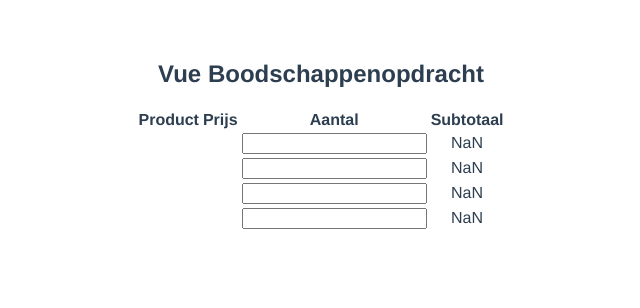
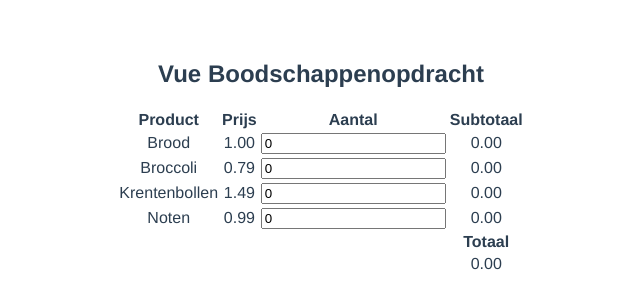
Before and after one commit to FennEXE/vue-groceries, a Vue app: page / in a window 1280 px wide. Shown: the top 308 px of the page, without its empty margins (319-959 px from the left). Built offline with nearby package versions, Linux system fonts and the light colour scheme.

Commit message:
Completed

```diff
--- a/src/components/GroceryList.vue
+++ b/src/components/GroceryList.vue
@@ -3,47 +3,27 @@
 		<h2>Vue Boodschappenopdracht</h2>
 		<table id="groceryTable">
 			<tr>
+
 				<th>Product</th>
 				<th>Prijs</th>
 				<th>Aantal</th>
 				<th>Subtotaal</th>
 			</tr>
 			<tr v-for="product in products" :key="product">
-				<td>{{Name}}</td>
-				<td>{{value}}</td>
-				<td><input v-model="amount" type="number" value="0" /></td>
-				<td>{{subTotal()}}</td>
-			</tr>
-			<!--
-			<tr>
-				<td>Brood</td>
-				<td>{{value[0]}}</td>
-				<td><input v-model="amount" type="number" value="0" /></td>
-				<td>0</td>
+
+				<td>{{product.name}}</td>
+				<td>{{product.value.toFixed(2)}}</td>
+				<td><input v-model="product.amount" type="number" value="0" min="0" /></td>
+				<td>{{subTotal(product.value, product.amount)}}</td>
 			</tr>
 			<tr>
-				<td>Broccoli</td>
-				<td>{{value[1]}}</td>
-				<td><input v-model="amount" type="number" value="0" /></td>
-				<td>0</td>
+				<th colspan="3"></th>
+				<th>Totaal</th>
 			</tr>
 			<tr>
-				<td>Krentebollen</td>
-				<td>{{value[2]}}</td>
-				<td><input v-model="amount" type="number" value="0" /></td>
-				<td>0</td>
+				<td colspan="3"></td>
+				<td>{{total()}}</td>
 			</tr>
-			<tr>
-				<td>Noten</td>
-				<td>{{value[3]}}</td>
-				<td><input v-model="amount" type="number" /></td>
-				<td>{{price}}</td>
-			</tr>
-			<tr>
-				<td colspan="3">Totaal</td>
-				<td>0</td>
-			</tr>
-			-->
 		</table>
 	</div>
 </template>
@@ -58,7 +38,7 @@ export default {
 				{
 					name: "Brood",
 					value: 1.00,
-					amount: 0
+					amount: 0,
 				},
 				{
 					name: "Broccoli",
@@ -74,19 +54,27 @@ export default {
 					name: "Noten",
 					value: 0.99,
 					amount: 0
-				},
+				}
 			]
 		}
 	},
 	methods: {
-		subTotal()
+		subTotal(value, amount)
 		{
-			let amount;
-			let value;
-			return value * amount;
+			return (value * amount).toFixed(2);
+		},
+		total()
+		{
+			let fullprice = 0;
+			for(let i = 0; i < this.products.length; i++)
+			{
+				fullprice = fullprice + (this.products[i].value * this.products[i].amount);
+			}
+			return fullprice.toFixed(2);
 		}
 	}
 };
+
 
 </script>
 
```
